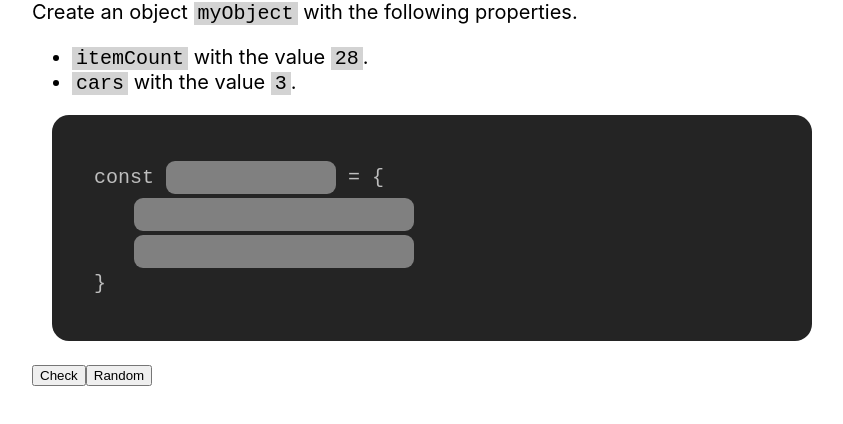
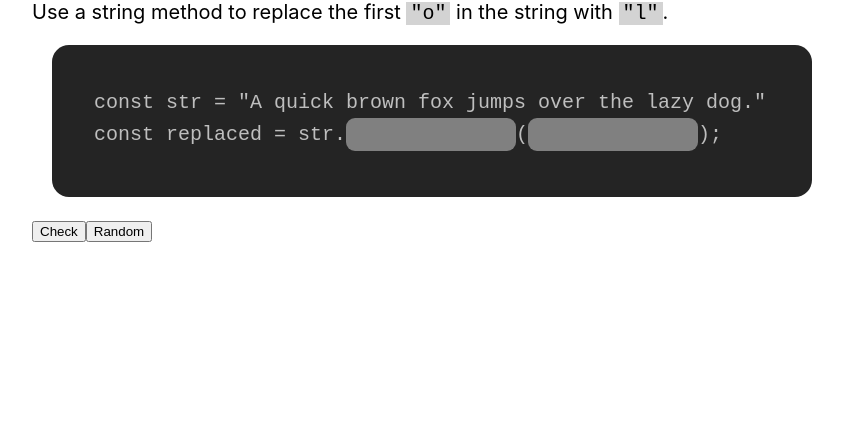
Before and after one commit to klope3/js-practice-tool, a React (Create React App) app: page / in a window 1280 px wide. Shown: the top 424 px of the page, without its empty margins (208-1051 px from the left). Built offline with nearby package versions, Linux system fonts and the light colour scheme.

Commit message:
Add SimpleArrayExercise and StringMethodsExercise; refactor

```diff
--- /dev/null
+++ b/src/components/constants.js
@@ -0,0 +1,112 @@
+import { inlineCode } from "./utility";
+
+export const alphabet = "abcdefghijklmnopqrstuvwxyz";
+
+export const numberVariables = [
+    "apples",
+    "oranges",
+    "cars",
+    "bikes",
+    "items",
+    "units",
+    "marbles",
+    "itemCount",
+    "friendCount",
+    "messageCount",
+    "index",
+    "edgeCount",
+];
+
+export const miscWords = [
+    "hello",
+    "nice",
+    "code",
+    "practice",
+    "work",
+    "ha",
+    "yo",
+];
+
+export const pangramSentences = [
+    "A quick brown fox jumps over the lazy dog",
+];
+
+export const operations = [
+    {
+        symbol: "+",
+        resultWord: "sum",
+        doCalculation: (num1, num2) => num1 + num2,
+        buildPhrase: (str1, str2) => <span>{inlineCode(str1)} plus {inlineCode(str2)}</span>,
+    },
+    {
+        symbol: "-",
+        resultWord: "difference",
+        doCalculation: (num1, num2) => num1 - num2,
+        buildPhrase: (str1, str2) => <span>{inlineCode(str1)} minus {inlineCode(str2)}</span>,
+    },
+    {
+        symbol: "*",
+        resultWord: "product",
+        doCalculation: (num1, num2) => num1 * num2,
+        buildPhrase: (str1, str2) => <span>{inlineCode(str1)} times {inlineCode(str2)}</span>,
+    },
+    {
+        symbol: "/",
+        resultWord: "quotient",
+        doCalculation: (num1, num2) => num1 / num2,
+        buildPhrase: (str1, str2) => <span>{inlineCode(str1)} divided by {inlineCode(str2)}</span>,
+    },
+    {
+        symbol: "%",
+        resultWord: "remainder",
+        doCalculation: (num1, num2) => num1 % num2,
+        buildPhrase: (str1, str2) => <span>the remainder of {inlineCode(str1)} divided by {inlineCode(str2)}</span>,
+    },
+];
+
+export const stringMethods = [
+    // {
+    //     name: "startsWith",
+    //     buildActionText: info => <span>check if the string starts with {inlineCode(info.strToCheck)}</span>,
+    //     checkAnswers: fields => {},
+    // },
+    // {
+    //     name: "endsWith",
+    //     buildActionText: info => <span>check if the string ends with {inlineCode(info.strToCheck)}</span>,
+    //     checkAnswers: fields => {},
+    // },
+    {
+        name: "replace",
+        buildActionText: (info) => <span>replace the first {inlineCode(`"${info.strToReplace}"`)} in the string with {inlineCode(`"${info.replacementStr}"`)}</span>,
+        workLineStr: "const replaced = str.*****(*****);",
+        checkAnswers: (fields, info) => {
+            const regexp = new RegExp(`^("${info.strToReplace}"|'${info.strToReplace}'),\\s?("${info.replacementStr}"|'${info.replacementStr}')$`);
+            return fields.line1field0 === "replace" && fields.line1field1.match(regexp);
+        }
+    },
+    // {
+    //     name: "toUpperCase",
+    //     buildActionText: () => <span>make all letters in the string uppercase</span>,
+    //     checkAnswers: fields => fields.line0field0 === "toUpperCase",
+    // },
+    // {
+    //     name: "toLowerCase",
+    //     buildActionText: () => <span>make all letters in the string lowercase</span>,
+    //     checkAnswers: fields => fields.line0field0 === "toLowerCase",
+    // },
+    // {
+    //     name: "repeat",
+    //     buildActionText: (count) => <span>repeat the string {count} times</span>,
+    //     checkAnswers: (fields, info) => fields.line0field0 === "repeat" && fields.line0field1 == info.count,
+    // },
+    // {
+    //     name: "indexOf",
+    //     buildActionText: <span></span>,
+    //     checkAnswers: fields => {},
+    // },
+    // {
+    //     name: "split",
+    //     buildActionText: <span></span>,
+    //     checkAnswers: fields => {},
+    // },
+]
--- a/src/components/exercises.jsx
+++ b/src/components/exercises.jsx
@@ -1,62 +1,7 @@
-import { buildWorkLines, getRandomFromArray, getRandomNumber } from "./utility";
+import { buildWorkLines, getOrdinal, getRandomFromArray, getRandomLetter, getRandomNumber, inlineCode } from "./utility";
+import { numberVariables, pangramSentences, stringMethods, operations } from "./constants";
 
-const numberVariables = [
-    "apples",
-    "oranges",
-    "cars",
-    "bikes",
-    "items",
-    "units",
-    "marbles",
-    "itemCount",
-    "friendCount",
-    "messageCount",
-    "index",
-    "edgeCount",
-];
 
-const operations = [
-    {
-        symbol: "+",
-        resultWord: "sum",
-        doCalculation: (num1, num2) => num1 + num2,
-        buildPhrase: (str1, str2) => <span>{inlineCode(str1)} plus {inlineCode(str2)}</span>,
-    },
-    {
-        symbol: "-",
-        resultWord: "difference",
-        doCalculation: (num1, num2) => num1 - num2,
-        buildPhrase: (str1, str2) => <span>{inlineCode(str1)} minus {inlineCode(str2)}</span>,
-    },
-    {
-        symbol: "*",
-        resultWord: "product",
-        doCalculation: (num1, num2) => num1 * num2,
-        buildPhrase: (str1, str2) => <span>{inlineCode(str1)} times {inlineCode(str2)}</span>,
-    },
-    {
-        symbol: "/",
-        resultWord: "quotient",
-        doCalculation: (num1, num2) => num1 / num2,
-        buildPhrase: (str1, str2) => <span>{inlineCode(str1)} divided by {inlineCode(str2)}</span>,
-    },
-    {
-        symbol: "%",
-        resultWord: "remainder",
-        doCalculation: (num1, num2) => num1 % num2,
-        buildPhrase: (str1, str2) => <span>the remainder of {inlineCode(str1)} divided by {inlineCode(str2)}</span>,
-    },
-];
-
-const inlineCode = text => <span className="code-inline">{text}</span>
-// const simpleFieldCheck = (fields, answers) => {
-//     if (Object.keys(fields).length === 0) return false;
-//     for (let key in fields) {
-//         console.log("Comparing " + fields[key] + " with " + answers[key]);
-//         if (fields[key] != answers[key]) return false;
-//     }
-//     return true;
-// }
 
 export class AssignSingleVariableExercise {
     constructor() {
@@ -221,12 +166,70 @@ export class ObjectPropertiesExercise {
     }
 }
 
+export class SimpleArrayExercise {
+    constructor() {
+        this.getting = Math.random() > 0.5;
+        this.index = getRandomNumber();
+        this.value = getRandomNumber();
+    }
+
+    checkAnswers = fields => {
+        const accessStr = `nums[${this.index}]`;
+        if (this.getting) return fields.line0field0 === "x" && fields.line0field1 === accessStr;
+        else return fields.line0field0 === accessStr && fields.line0field1 == this.value;
+    }
+
+    buildPromptArea = () => {
+        return this.getting ?
+            <div>Get the {getOrdinal(this.index + 1)} value in the {inlineCode("nums")} array and assign it to {inlineCode("x")}.</div> :
+            <div>Set the {getOrdinal(this.index + 1)} value of the {inlineCode("nums")} array to {inlineCode(this.value)}.</div>
+    }
+
+    buildWorkArea = (fields, changeFieldFunction) => {
+        const lines = this.getting ?
+            [ "const **** = *****" ] :
+            [ "***** = ***" ];
+        return buildWorkLines(lines, fields, changeFieldFunction);
+    }
+}
+
+export class StringMethodsExercise {
+    constructor() {
+        this.stringMethod = getRandomFromArray(stringMethods);
+        const { name } = this.stringMethod;
+        this.sentence = getRandomFromArray(pangramSentences);
+        this.info = {
+            strToReplace: name === "replace" ? getRandomLetter() : undefined,
+            replacementStr: name === "replace" ? getRandomLetter() : undefined,
+            strToCheck: name === "startsWith" || name === "endsWith" ? getRandomLetter() : undefined,
+        }
+    }
+
+    checkAnswers = fields => this.stringMethod.checkAnswers(fields, this.info);
+
+    buildPromptArea = () => {
+        return (
+            <div>Use a string method to {this.stringMethod.buildActionText(this.info)}.</div>
+        )
+    }
+
+    buildWorkArea = (fields, changeFieldFunction) => {
+        const lines = [
+            `const str = "${this.sentence}."`,
+            this.stringMethod.workLineStr
+        ];
+        return buildWorkLines(lines, fields, changeFieldFunction);
+    }
+}
+
 export const exerciseClasses = [
     // AssignSingleVariableExercise,
     // AssignUseTwoVariablesExercise,
     // SimpleOperatorExercise,
     // SimpleAssignmentOperatorExercise,
-    ObjectPropertiesExercise,
+    // ObjectPropertiesExercise,
+    // SimpleArrayExercise,
+    StringMethodsExercise,
 ];
 
 export const chooseRandomExercise = () => new exerciseClasses[Math.floor(Math.random() * exerciseClasses.length)]();
@@ -251,49 +254,3 @@ export const chooseRandomExercise = () => new exerciseClasses[Math.floor(Math.ra
 //         return buildWorkLines(lines, fields, changeFieldFunction);
 //     }
 // }
-
-//vvvv old data structure
-// export const exerciseTypes = [
-//     {
-//         name: "Assign Single Variable",
-//         topics: ["Variables"],
-//         render: () => {
-//             return (
-//                 <div>
-//                     <div className="exercise-instruction-text">
-//                         Create a variable <span className="code-inline">num</span> and assign it the value <span className="code-inline">15</span>.
-//                     </div>
-//                     <div className="exercise-code-area">
-//                         <div className="exercise-input-line">
-//                             var <input type="text" size={inputFieldSmallSize} /> = <input type="text" size={inputFieldTinySize} />
-//                         </div>
-//                     </div>
-//                 </div>
-//             )
-//         }
-//     },
-//     {
-//         name: "Assign and Use Two Variables",
-//         topics: ["Variables", "Operators"],
-//         render: () => {
-//             return (
-//                 <div>
-//                     <div className="exercise-instruction-text">
-//                         Create two variables, <span className="code-inline">apples</span> and <span className="code-inline">oranges</span>, and assign them the values <span className="code-inline">14</span> and <span className="code-inline">64</span>, respectively. Then use their names to add them together.
-//                     </div>
-//                     <div className="exercise-code-area">
-//                         <div className="exercise-input-line">
-//                             var <input type="text" size={inputFieldSmallSize} /> = <input type="text" size={inputFieldTinySize} />;
-//                         </div>
-//                         <div className="exercise-input-line">
-//                             var <input type="text" size={inputFieldSmallSize} /> = <input type="text" size={inputFieldTinySize} />;
-//                         </div>
-//                         <div className="exercise-input-line">
-//                             var sum = <input type="text" size={inputFieldTinySize} /> <input type="text" size={inputFieldMicroSize} /> <input type="text" size={inputFieldTinySize} />;
-//                         </div>
-//                     </div>
-//                 </div>
-//             )
-//         }
-//     }
-// ];
--- a/src/components/utility.jsx
+++ b/src/components/utility.jsx
@@ -17,10 +17,12 @@
 //     return <div key={lineIndex} className="exercise-input-line">{elements}</div>;
 // }
 
+import { alphabet } from "./constants";
+
+export const inlineCode = text => <span className="code-inline">{text}</span>;
+
 export const buildWorkLines = (lines, fields, changeFieldFunction) => {
     //LOTS OF REFACTORING NEEDED
-    console.log("received: ");
-    console.log(fields);
     return lines.map((line, lineIndex) => {
         let indentClass;
         if (line.startsWith(">>>")) indentClass = `indent-${line.match(/>>>/g).length}`;
@@ -45,6 +47,16 @@ export const buildWorkLines = (lines, fields, changeFieldFunction) => {
     });
 }
 
+export const getOrdinal = number => {
+    //1st, 2nd, 3rd, 4th, 5th, 6th, 7th, 8th, 9th, 10th, 11th, 12th, 13th 14th 15th 16th 17th 18th 19th 20th 21st 22nd 23rd 24th 25th
+    let ending = "th";
+    const remainder = number % 10;
+    if (number !== 11 && remainder === 1) ending = "st";
+    if (number !== 12 && remainder === 2) ending = "nd";
+    if (number !== 13 && remainder === 3) ending = "rd";
+    return `${number}${ending}`;
+}
+
 
 
 
@@ -53,6 +65,7 @@ export const buildWorkLines = (lines, fields, changeFieldFunction) => {
 export const getRandomFromArray = array => array && array.length > 0 ? array[Math.floor(Math.random() * array.length)] : undefined;
 //^^^NEEDS the ability to exclude some values. Otherwise exercises can ask you to make 2 variables with same name.
 export const getRandomNumber = () => Math.floor(Math.random() * 100);
+export const getRandomLetter = () => alphabet[Math.floor(Math.random() * alphabet.length)];
 // export const buildWorkLines = (lines, fieldValues, changeFieldFunction) => {
 //     return lines.map((line, index) => singleWorkLine(line, index, fieldValues, changeFieldFunction));
 // }
```
